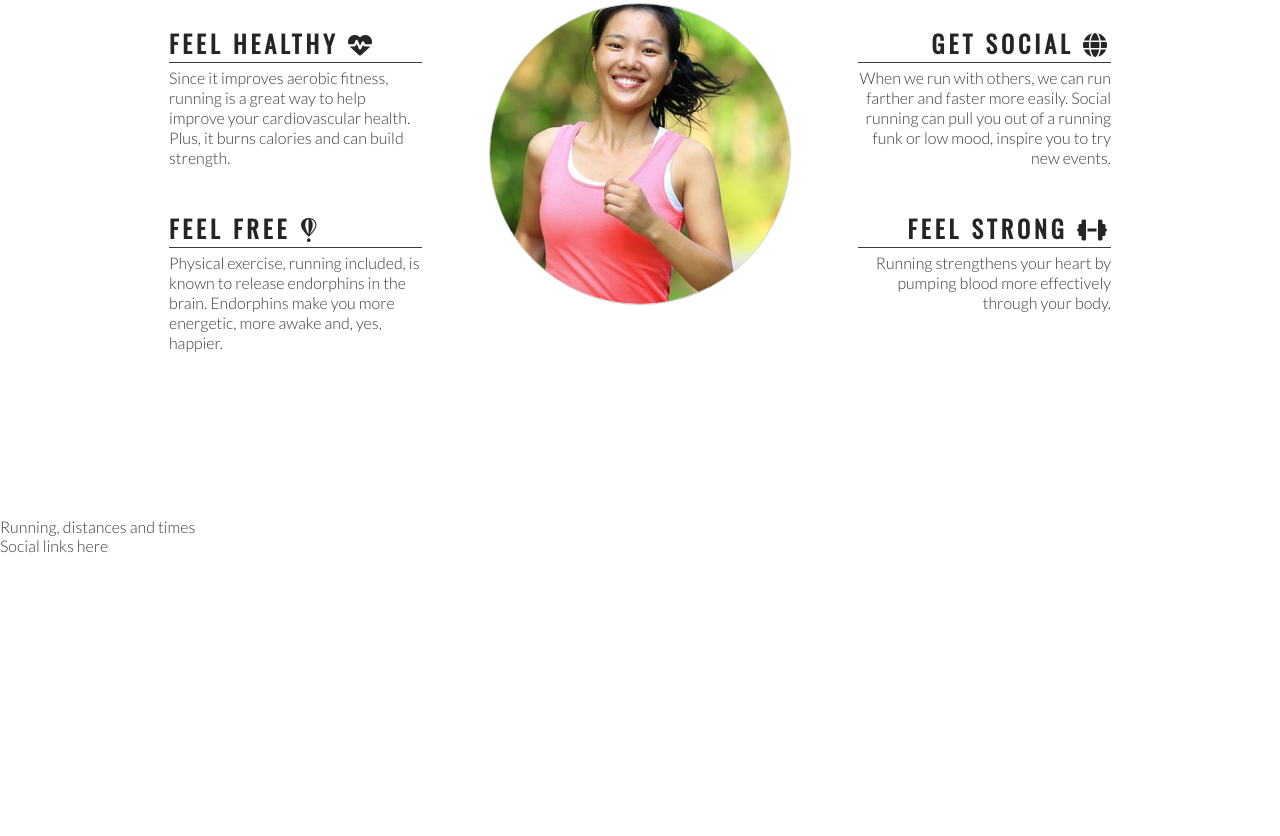
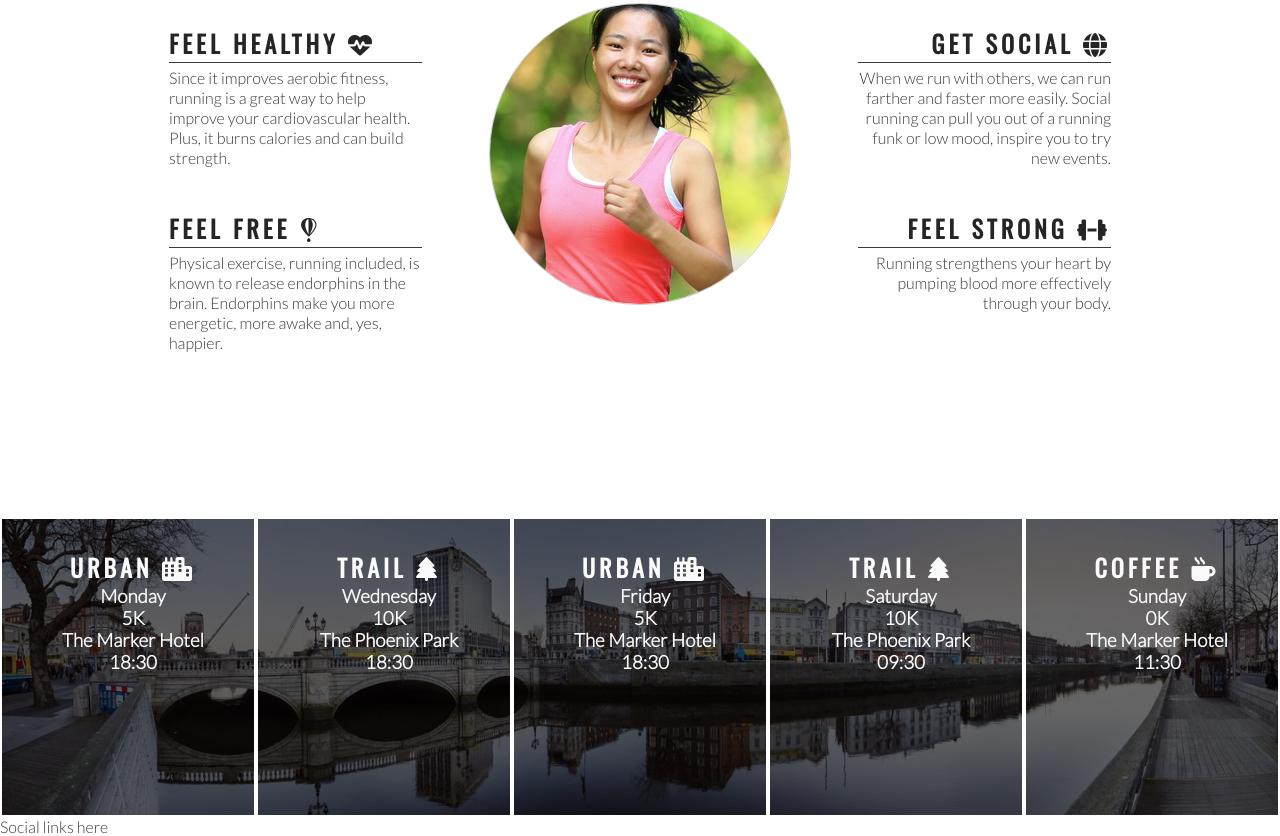
Before and after one commit to kelllyy101/love-running, a plain HTML site: page index.html in a window 1280 px wide. Shown: the part 778-1614 px from the top of the page. Before the commit the page ends 1333 px from the top, so only its background shows below. Drawn offline with nearby package versions, Linux system fonts and the light colour scheme.

Commit message:
time strucutures and icons added

```diff
--- a/assets/css/style.css
+++ b/assets/css/style.css
@@ -183,3 +183,28 @@ hr {
     height: 100%;
     border-radius: 50%;
 }
+
+#times {
+    background-image: url('../images/dublin-city.webp');
+    background-repeat: no-repeat;
+    background-size: cover;
+    background-position: center;
+    width: 100%;
+    overflow: hidden;
+}
+
+#times div {
+    color: #fafafa;
+    background-color: rgba(0, 0, 0, .6);
+    width: 20%;
+    height: 300px;
+    float: left;
+    padding: 30px 0 0 10px;
+    text-align: center;
+    border: 2px solid white;
+    box-sizing: border-box;
+}
+
+#times h2 {
+    color: #fafafa;
+}
--- a/index.html
+++ b/index.html
@@ -82,7 +82,43 @@
             </div>
         </div>
     </section>
-    <section>Running, distances and times </section>
+    <section id="times">
+        <div>
+            <h2>Urban <i class="fas fa-city"></i></h2>
+            <h3>Monday</h3>
+            <h3>5K</h3>
+            <h3>The Marker Hotel</h3>
+            <h3>18:30</h3>
+        </div>
+        <div>
+            <h2>Trail <i class="fas fa-tree"></i></h2>
+            <h3>Wednesday</h3>
+            <h3>10K</h3>
+            <h3>The Phoenix Park</h3>
+            <h3>18:30</h3>
+        </div>
+        <div>
+            <h2>Urban <i class="fas fa-city"></i></h2>
+            <h3>Friday</h3>
+            <h3>5K</h3>
+            <h3>The Marker Hotel</h3>
+            <h3>18:30</h3>
+        </div>
+        <div>
+            <h2>Trail <i class="fas fa-tree"></i></h2>
+            <h3>Saturday</h3>
+            <h3>10K</h3>
+            <h3>The Phoenix Park</h3>
+            <h3>09:30</h3>
+        </div>
+        <div>
+            <h2>Coffee <i class="fas fa-mug-hot"></i></h2>
+            <h3>Sunday</h3>
+            <h3>0K</h3>
+            <h3>The Marker Hotel</h3>
+            <h3>11:30</h3>
+        </div>
+    </section>
     <footer>Social links here</footer>
 
     <!-- font awesome script -->
```
Also changed, not shown: assets/images/dublin-city.webp (added).
